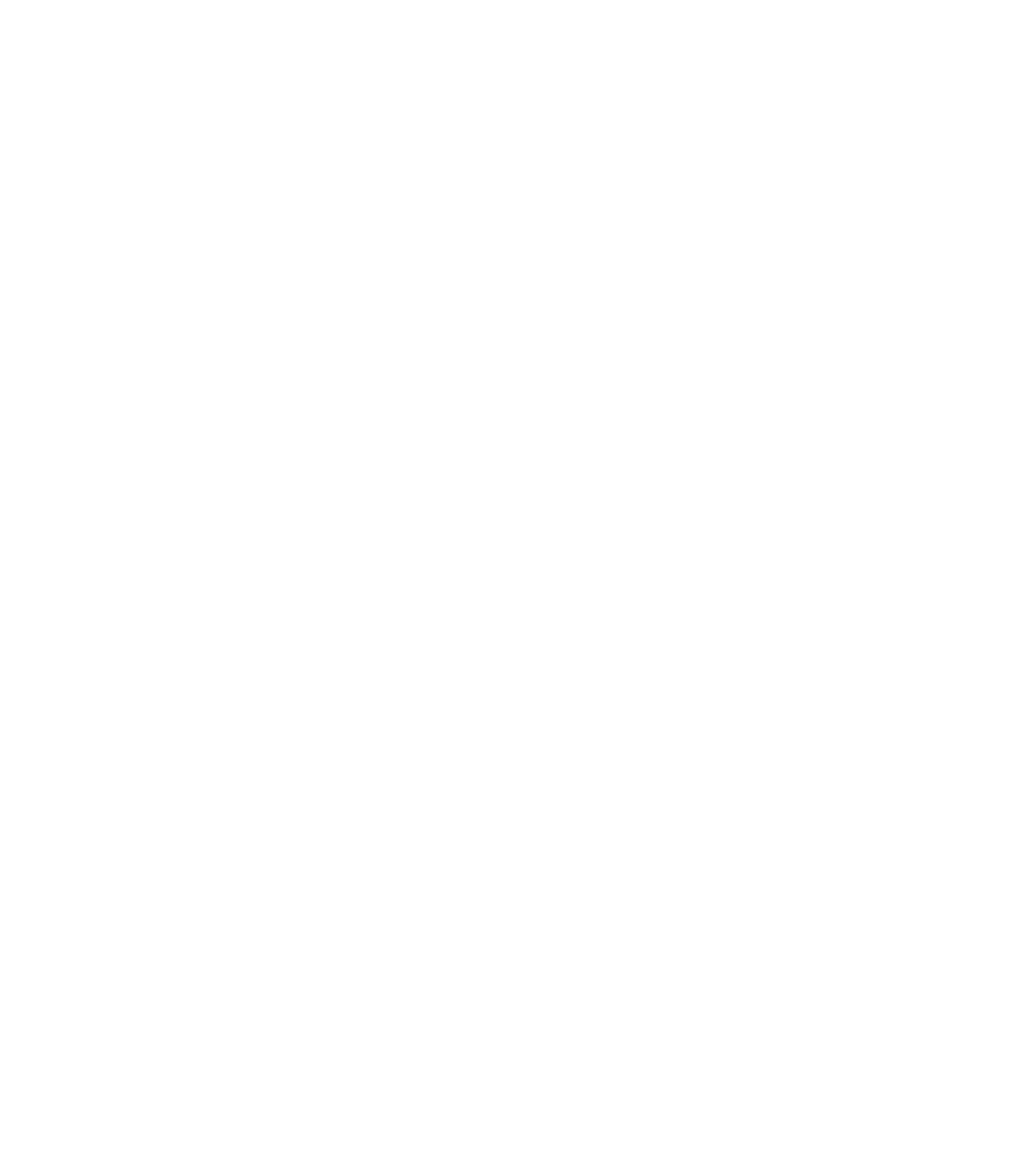
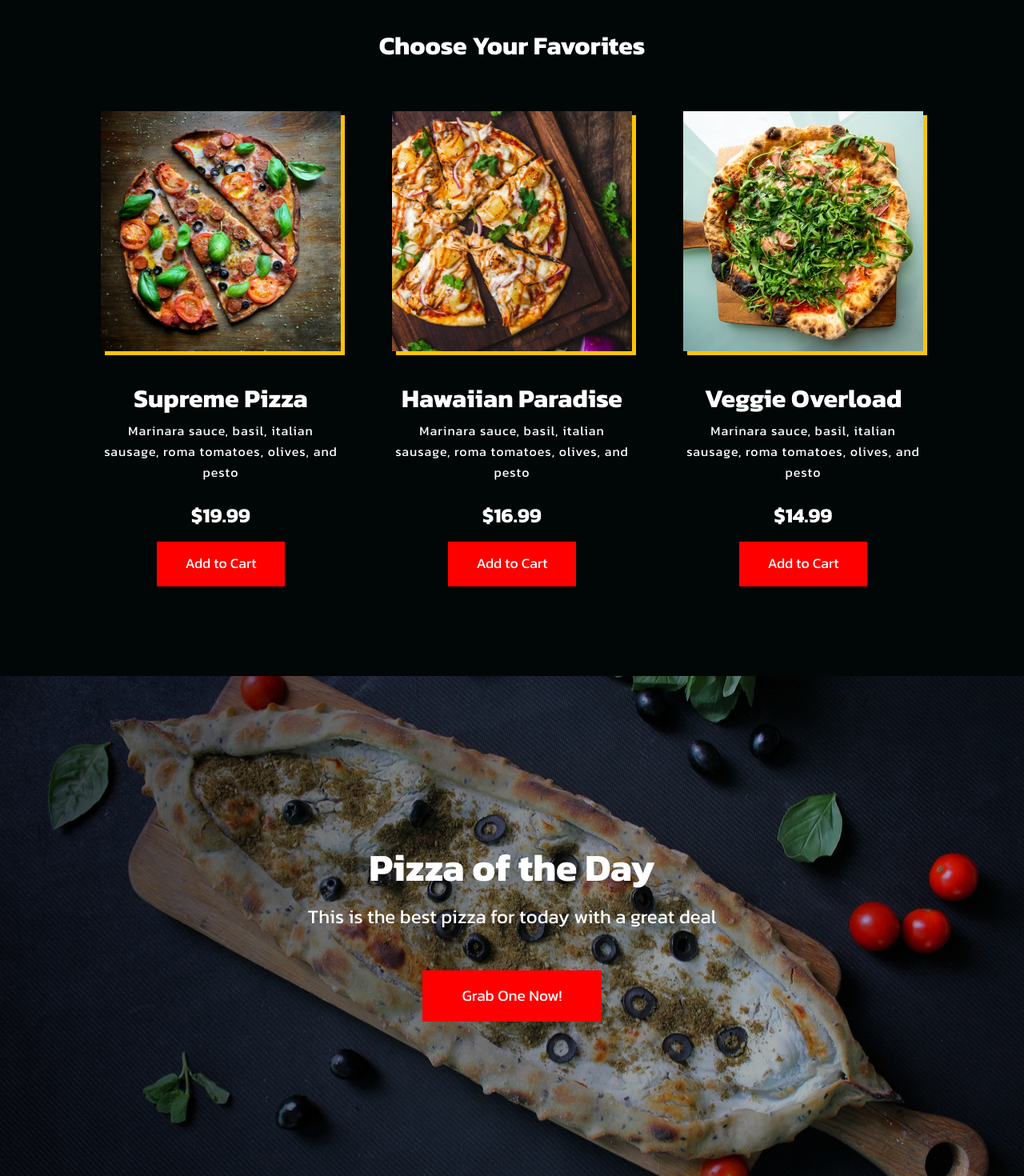
Before and after one commit to sifatulrabbi/react-pizza-shop, a React (Create React App) app: page / in a window 1280 px wide. Shown: the part 840-2310 px from the top of the page at 80% size. Before the commit the page ends 800 px from the top, so only its background shows below. Built offline with nearby package versions, Linux system fonts and the light colour scheme.

Commit message:
finished

```diff
--- a/src/App.js
+++ b/src/App.js
@@ -1,13 +1,18 @@
 import React from "react"
-import { Hero } from "./Components"
+import { Hero, Products, Featured, Footer } from "./Components"
 import GlobalStyle from "./globalStyles"
 import { BrowserRouter } from "react-router-dom"
+import { productData } from "./data"
 
 function App() {
    return (
       <BrowserRouter>
          <GlobalStyle />
          <Hero />
+         <Products data={productData.pizza_data} heading="Choose Your Favorites" />
+         <Featured data={productData.pizza_of_the_day} heading="Pizza of the Day" />
+         <Products data={productData.sweets} heading="Sweet Treats For You" />
+         <Footer />
       </BrowserRouter>
    )
 }
--- /dev/null
+++ b/src/Components/Featured/Featured.jsx
@@ -0,0 +1,16 @@
+import React from "react"
+import { Container, Info } from "./FeaturedElements"
+
+const Featured = ({ data, heading }) => {
+   return (
+      <Container img={data && data.img}>
+         <Info>
+            <h1>{heading}</h1>
+            <p>{data.desc}</p>
+            <button>{data.button}</button>
+         </Info>
+      </Container>
+   )
+}
+
+export default Featured
--- /dev/null
+++ b/src/Components/Featured/FeaturedElements.js
@@ -0,0 +1,57 @@
+import styled from "styled-components"
+
+export const Container = styled.section`
+   background: linear-gradient(to right, rgba(0, 0, 0, 0.7), rgba(0, 0, 0, 0.2)), url(${({ img }) => img});
+   background-position: center;
+   background-size: cover;
+   background-repeat: no-repeat;
+   width: 100%;
+   max-width: 100vw;
+   padding: 3rem calc((100vw - 1300px) / 2);
+
+   @media screen and (max-width: 500px) {
+      padding: 3rem 20px;
+   }
+`
+
+export const Info = styled.div`
+   display: flex;
+   flex-direction: column;
+   justify-content: center;
+   align-items: center;
+   color: #fff;
+   text-align: center;
+   height: 100%;
+   width: 100%;
+   min-height: 550px;
+
+   h1 {
+      font-size: 3rem;
+      margin-bottom: 1rem;
+   }
+
+   p {
+      font-size: 1.5rem;
+      line-height: 1.6;
+   }
+
+   button {
+      font-size: 1.2rem;
+      background-color: red;
+      outline: none;
+      border: none;
+      width: 14rem;
+      height: 4rem;
+      text-align: center;
+      color: #fff;
+      cursor: pointer;
+      transition: 200ms ease-in-out;
+      margin: 3rem 0;
+      margin-bottom: 0;
+
+      &:hover {
+         transform: translate(-5px, -5px);
+         box-shadow: 5px 5px #ffc500;
+      }
+   }
+`
--- /dev/null
+++ b/src/Components/Footer/Footer.jsx
@@ -0,0 +1,30 @@
+import React from "react"
+import { Container, FooterLink } from "./FooterElements"
+import { FaFacebookSquare, FaInstagram, FaTwitter, FaYoutube } from "react-icons/fa"
+import { IconContext } from "react-icons/lib"
+
+const Footer = () => {
+   return (
+      <Container>
+         <h1>Pizza</h1>
+         <nav>
+            <IconContext.Provider value={{ style: { color: "inherit", width: "inherit", height: "auto" } }}>
+               <FooterLink to="/">
+                  <FaFacebookSquare />
+               </FooterLink>
+               <FooterLink to="/">
+                  <FaTwitter />
+               </FooterLink>
+               <FooterLink to="/">
+                  <FaYoutube />
+               </FooterLink>
+               <FooterLink to="/">
+                  <FaInstagram />
+               </FooterLink>
+            </IconContext.Provider>
+         </nav>
+      </Container>
+   )
+}
+
+export default Footer
--- /dev/null
+++ b/src/Components/Footer/FooterElements.js
@@ -0,0 +1,35 @@
+import styled from "styled-components"
+import { Link } from "react-router-dom"
+
+export const Container = styled.section`
+   background: #010606;
+   color: #fff;
+   width: 100%;
+   max-width: 100vw;
+   padding: 2rem calc((100vw - 1300px) / 2);
+   margin-top: -1px;
+   display: flex;
+   justify-content: space-between;
+   align-items: center;
+
+   @media screen and (max-width: 500px) {
+      padding: 2rem 20px;
+   }
+
+   h1 {
+      font-size: 1.5rem;
+   }
+
+   nav {
+      display: flex;
+      justify-content: center;
+      align-items: center;
+   }
+`
+
+export const FooterLink = styled(Link)`
+   margin: 10px;
+   color: white;
+   height: 1.3rem;
+   width: 1.3rem;
+`
--- a/src/Components/Hero/HeroElements.js
+++ b/src/Components/Hero/HeroElements.js
@@ -1,5 +1,5 @@
 import styled from "styled-components"
-import img from "../../images/pizza-3.jpg"
+import img from "../../images/pizza-1.jpg"
 
 const HeroContainer = styled.section`
    background: linear-gradient(to right, rgba(0, 0, 0, 0.7), rgba(0, 0, 0, 0.1)), url(${img});
@@ -11,7 +11,9 @@ const HeroContainer = styled.section`
    .content {
       height: calc(100vh - 80px);
       max-height: 100%;
-      width: 100vw;
+      width: 100%;
+      max-width: 100vw;
+
       padding: 0 calc((100vw - 1300px) / 2);
 
       ul {
@@ -52,11 +54,11 @@ const HeroContainer = styled.section`
          background: #e31837;
          color: #fff;
          transition: 200ms ease-out;
+         cursor: pointer;
 
          &:hover {
-            background: #ffc500;
-            transition: 200ms ease-out;
-            cursor: pointer;
+            box-shadow: 5px 5px #ffc500;
+            transform: translate(-5px, -5px);
          }
       }
    }
--- /dev/null
+++ b/src/Components/Products/ProductCart.jsx
@@ -0,0 +1,18 @@
+import React from "react"
+import { Cart, Img } from "./ProductsElements"
+
+const ProductCart = ({ index, name, img, desc, price, btnTxt }) => {
+   return (
+      <Cart key={index}>
+         <Img img={img} />
+         <div className="info">
+            <h2>{name}</h2>
+            <p>{desc}</p>
+            <h3>{price}</h3>
+            <button type="button">{btnTxt}</button>
+         </div>
+      </Cart>
+   )
+}
+
+export default ProductCart
--- /dev/null
+++ b/src/Components/Products/Products.jsx
@@ -0,0 +1,27 @@
+import React from "react"
+import { Container } from "./ProductsElements"
+import ProductCart from "./ProductCart"
+
+const Products = ({ data, heading }) => {
+   return (
+      <Container>
+         <h1>{heading}</h1>
+         <div className="wrapper">
+            {data &&
+               data.map((product, index) => (
+                  <ProductCart
+                     index={index}
+                     img={product.img}
+                     alt={product.alt}
+                     name={product.name}
+                     desc={product.desc}
+                     price={product.price}
+                     btnTxt={product.button}
+                  />
+               ))}
+         </div>
+      </Container>
+   )
+}
+
+export default Products
--- /dev/null
+++ b/src/Components/Products/ProductsElements.js
@@ -0,0 +1,82 @@
+import styled from "styled-components"
+
+export const Container = styled.div`
+   width: 100%;
+   max-width: 100vw;
+   text-align: center;
+   padding: 4rem 0;
+   background: #010606;
+   color: #fff;
+   padding: 5rem calc((100vw - 1300px) / 2);
+
+   h1 {
+      margin-bottom: 2rem;
+   }
+
+   .wrapper {
+      display: flex;
+      flex-wrap: wrap;
+      justify-content: center;
+      align-items: center;
+   }
+
+   @media screen and (max-width: 450px) {
+      padding: 5rem 20px;
+   }
+`
+
+export const Cart = styled.div`
+   display: flex;
+   flex-direction: column;
+   justify-content: center;
+   align-items: center;
+   width: 300px;
+   height: max-content;
+   margin: 2rem;
+
+   h2 {
+      margin: 10px 0;
+   }
+
+   p {
+      font-size: 1rem;
+      line-height: 1.6;
+      letter-spacing: 1px;
+      margin-bottom: 20px;
+   }
+
+   h3 {
+      margin: 10px;
+      font-size: 1.6rem;
+      font-weight: 700;
+   }
+
+   button {
+      font-size: 1.1rem;
+      background-color: red;
+      outline: none;
+      border: none;
+      width: 10rem;
+      height: 3.5rem;
+      text-align: center;
+      color: #fff;
+      cursor: pointer;
+      transition: 200ms ease-in-out;
+
+      &:hover {
+         transform: translate(-5px, -5px);
+         box-shadow: 5px 5px #ffc500;
+      }
+   }
+`
+
+export const Img = styled.div`
+   background-image: url(${({ img }) => img});
+   background-size: cover;
+   background-position: center;
+   background-repeat: no-repeat;
+   width: 300px;
+   height: 300px;
+   box-shadow: 5px 5px #ffc500;
+   margin-bottom: 2rem;
+`
--- a/src/Components/Sidebar/SidebarElements.js
+++ b/src/Components/Sidebar/SidebarElements.js
@@ -84,7 +84,7 @@ export const SidebarRoute = styled(Link)`
    text-decoration: none;
 
    &:hover {
-      background: #fff;
-      color: #010606;
+      transform: translate(-5px, -5px);
+      box-shadow: 5px 5px #fff;
    }
 `
--- a/src/Components/index.js
+++ b/src/Components/index.js
@@ -1,3 +1,6 @@
 export { default as Navbar } from "./Navbar/Navbar"
 export { default as Hero } from "./Hero/Hero"
 export { default as Sidebar } from "./Sidebar/Sidebar"
+export { default as Products } from "./Products/Products"
+export { default as Featured } from "./Featured/Featured"
+export { default as Footer } from "./Footer/Footer"
--- /dev/null
+++ b/src/data.js
@@ -0,0 +1,69 @@
+import product1 from "./images/product-1.jpg"
+import product2 from "./images/product-2.jpg"
+import product3 from "./images/product-3.jpg"
+import sweetImg1 from "./images/sweet-2.jpg"
+import sweetImg2 from "./images/sweet-1.jpg"
+import sweetImg3 from "./images/sweet-3.jpg"
+import pizzaImg from "./images/featured3.jpg"
+
+export const productData = {
+   pizza_data: [
+      {
+         img: product1,
+         alt: "Pizza",
+         name: "Supreme Pizza",
+         desc: "Marinara sauce, basil, italian sausage, roma tomatoes, olives, and pesto",
+         price: "$19.99",
+         button: "Add to Cart",
+      },
+      {
+         img: product2,
+         alt: "Pizza",
+         name: "Hawaiian Paradise",
+         desc: "Marinara sauce, basil, italian sausage, roma tomatoes, olives, and pesto",
+         price: "$16.99",
+         button: "Add to Cart",
+      },
+      {
+         img: product3,
+         alt: "Pizza",
+         name: "Veggie Overload",
+         desc: "Marinara sauce, basil, italian sausage, roma tomatoes, olives, and pesto",
+         price: "$14.99",
+         button: "Add to Cart",
+      },
+   ],
+
+   pizza_of_the_day: {
+      img: pizzaImg,
+      desc: "This is the best pizza for today with a great deal",
+      button: "Grab One Now!",
+   },
+
+   sweets: [
+      {
+         img: sweetImg1,
+         alt: "Sweet",
+         name: "Chocolate Donut",
+         desc: "Chocolate, Eggs, Bananas, Milk powder, sugar, potato",
+         price: "$1.99",
+         button: "Add to Cart",
+      },
+      {
+         img: sweetImg2,
+         alt: "Sweet",
+         name: "Swedish Ice-cream",
+         desc: "Chocolate, Eggs, Bananas, Milk powder, sugar, potato",
+         price: "$3.99",
+         button: "Add to Cart",
+      },
+      {
+         img: sweetImg3,
+         alt: "Sweet",
+         name: "Sugar less Cake",
+         desc: "Chocolate, Eggs, Bananas, Milk powder, sugar-free, potato",
+         price: "$2.99",
+         button: "Add to Cart",
+      },
+   ],
+}
```
